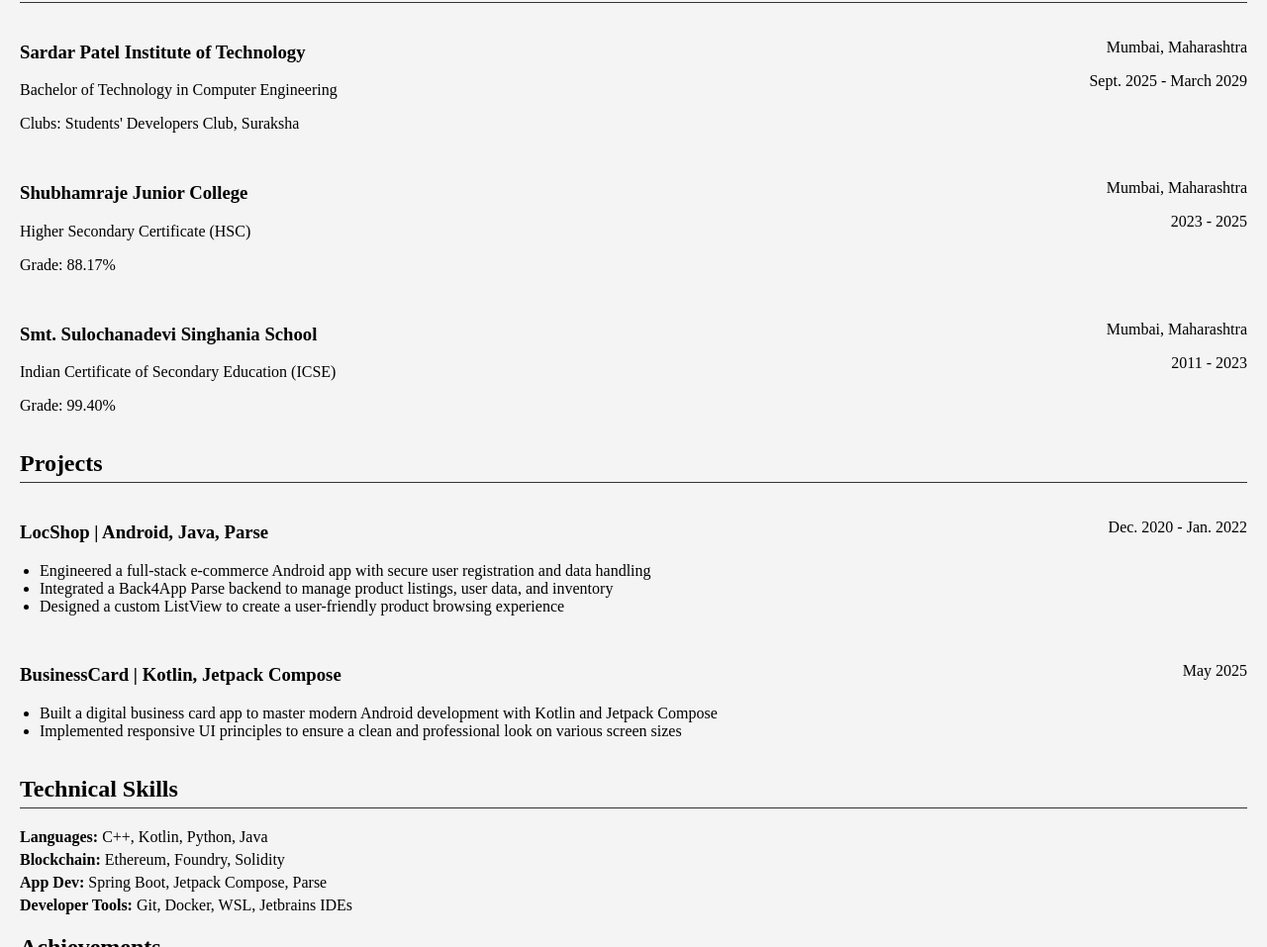
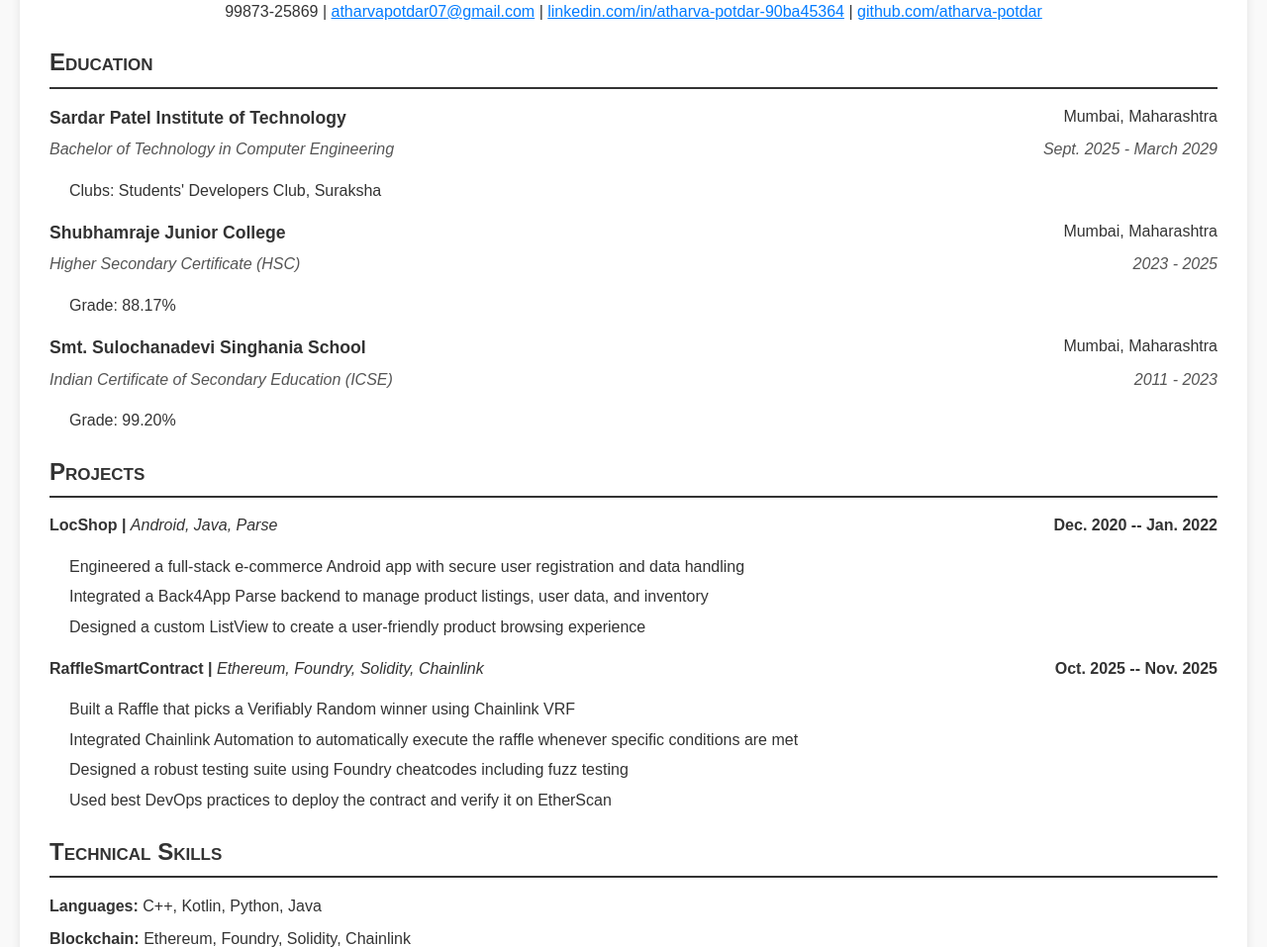
Before and after one commit to atharva-potdar/atharva-potdar.github.io, a plain HTML site: page index.html in a window 1280 px wide. Shown: the part 147-1104 px from the top of the page at 99% size. Drawn offline with Linux system fonts and the light colour scheme.

Commit message:
feat: update website

```diff
--- a/index.html
+++ b/index.html
@@ -1,108 +1,115 @@
 <!DOCTYPE html>
-<html lang="en-US">
 
+<html lang="en">
 <head>
 <meta charset="UTF-8">
-    <title>Atharva Potdar's Portfolio</title>
+<meta name="viewport" content="width=device-width, initial-scale=1.0">
+<title>Atharva Potdar - Resume</title>
 <link rel="stylesheet" href="style.css">
 </head>
+<body>
 
-<body>
+<div class="container">
     <header>
         <h1>Atharva Potdar</h1>
-        <p><a href="mailto:atharvapotdar07@gmail.com">atharvapotdar07@gmail.com</a> | <a
-                href="https://linkedin.com/in/atharva-potdar-90ba45364">linkedin.com/in/atharva-potdar-90ba45364</a> |
+        <div class="contact-info">
+            99873-25869 | <a href="mailto:atharvapotdar07@gmail.com">atharvapotdar07@gmail.com</a> |
+            <a href="https://www.linkedin.com/in/atharva-potdar-90ba45364/">linkedin.com/in/atharva-potdar-90ba45364</a> |
             <a href="https://github.com/atharva-potdar">github.com/atharva-potdar</a>
-        </p>
+        </div>
     </header>
-    <main>
+
     <section id="education">
         <h2>Education</h2>
-            <div class="entry">
-                <div class="left">
-                    <h3>Sardar Patel Institute of Technology</h3>
-                    <p>Bachelor of Technology in Computer Engineering</p>
-                    <p>Clubs: Students' Developers Club, Suraksha</p>
+        <div class="item">
+            <div class="subheading">
+                <strong>Sardar Patel Institute of Technology</strong>
+                <span>Mumbai, Maharashtra</span>
             </div>
-                <div class="right">
-                    <p>Mumbai, Maharashtra</p>
-                    <p>Sept. 2025 - March 2029</p>
+            <div class="subheading-details">
+                <span>Bachelor of Technology in Computer Engineering</span>
+                <span>Sept. 2025 - March 2029</span>
             </div>
+            <ul>
+                <li>Clubs: Students' Developers Club, Suraksha</li>
+            </ul>
         </div>
-            <div class="entry">
-                <div class="left">
-                    <h3>Shubhamraje Junior College</h3>
-                    <p>Higher Secondary Certificate (HSC)</p>
-                    <p>Grade: 88.17%</p>
+        <div class="item">
+            <div class="subheading">
+                <strong>Shubhamraje Junior College</strong>
+                <span>Mumbai, Maharashtra</span>
             </div>
-                <div class="right">
-                    <p>Mumbai, Maharashtra</p>
-                    <p>2023 - 2025</p>
+            <div class="subheading-details">
+                <span>Higher Secondary Certificate (HSC)</span>
+                <span>2023 - 2025</span>
             </div>
+            <ul>
+                <li>Grade: 88.17%</li>
+            </ul>
         </div>
-            <div class="entry">
-                <div class="left">
-                    <h3>Smt. Sulochanadevi Singhania School</h3>
-                    <p>Indian Certificate of Secondary Education (ICSE)</p>
-                    <p>Grade: 99.40%</p>
+        <div class="item">
+            <div class="subheading">
+                <strong>Smt. Sulochanadevi Singhania School</strong>
+                <span>Mumbai, Maharashtra</span>
             </div>
-                <div class="right">
-                    <p>Mumbai, Maharashtra</p>
-                    <p>2011 - 2023</p>
+            <div class="subheading-details">
+                <span>Indian Certificate of Secondary Education (ICSE)</span>
+                <span>2011 - 2023</span>
             </div>
+            <ul>
+                <li>Grade: 99.20%</li>
+            </ul>
         </div>
     </section>
+
     <section id="projects">
         <h2>Projects</h2>
-            <div class="entry">
-                <div class="left">
-                    <h3>LocShop | Android, Java, Parse</h3>
+        <div class="item">
+            <div class="project-heading">
+                <span><strong>LocShop</strong> | <em>Android, Java, Parse</em></span>
+                <span>Dec. 2020 -- Jan. 2022</span>
+            </div>
             <ul>
-                        <li>Engineered a full-stack e-commerce Android app with secure user registration and data
-                            handling</li>
-                        <li>Integrated a Back4App Parse backend to manage product listings, user data, and inventory
-                        </li>
+                <li>Engineered a full-stack e-commerce Android app with secure user registration and data handling</li>
+                <li>Integrated a Back4App Parse backend to manage product listings, user data, and inventory</li>
                 <li>Designed a custom ListView to create a user-friendly product browsing experience</li>
             </ul>
         </div>
-                <div class="right">
-                    <p>Dec. 2020 - Jan. 2022</p>
+        <div class="item">
+            <div class="project-heading">
+                <span><strong>RaffleSmartContract</strong> | <em>Ethereum, Foundry, Solidity, Chainlink</em></span>
+                <span>Oct. 2025 -- Nov. 2025</span>
             </div>
-            </div>
-            <div class="entry">
-                <div class="left">
-                    <h3>BusinessCard | Kotlin, Jetpack Compose</h3>
             <ul>
-                        <li>Built a digital business card app to master modern Android development with Kotlin and
-                            Jetpack Compose</li>
-                        <li>Implemented responsive UI principles to ensure a clean and professional look on various
-                            screen sizes</li>
+                <li>Built a Raffle that picks a Verifiably Random winner using Chainlink VRF</li>
+                <li>Integrated Chainlink Automation to automatically execute the raffle whenever specific conditions are met</li>
+                <li>Designed a robust testing suite using Foundry cheatcodes including fuzz testing</li>
+                <li>Used best DevOps practices to deploy the contract and verify it on EtherScan</li>
             </ul>
-                </div>
-                <div class="right">
-                    <p>May 2025</p>
-                </div>
         </div>
     </section>
 
     <section id="skills">
         <h2>Technical Skills</h2>
-            <p><strong>Languages:</strong> C++, Kotlin, Python, Java</p>
-            <p><strong>Blockchain:</strong> Ethereum, Foundry, Solidity</p>
-            <p><strong>App Dev:</strong> Spring Boot, Jetpack Compose, Parse</p>
-            <p><strong>Developer Tools:</strong> Git, Docker, WSL, Jetbrains IDEs</p>
+        <ul class="skills-list">
+            <li><strong>Languages:</strong> C++, Kotlin, Python, Java</li>
+            <li><strong>Blockchain:</strong> Ethereum, Foundry, Solidity, Chainlink</li>
+            <li><strong>App Dev:</strong> Spring Boot, Jetpack Compose, Parse</li>
+            <li><strong>Developer Tools:</strong> Git, Docker, WSL</li>
+        </ul>
     </section>
 
     <section id="achievements">
         <h2>Achievements</h2>
-            <ul>
-                <li>Achieved AIR 4 in ICSE Board Exam</li>
-                <li>Placed 30th in KJSSE CodeSpree 2025</li>
-                <li>Placed 27th in KJSSE Crackathon 2025</li>
-                <li>Won the SPITSec x Suraksha Capture The Flag (CTF) - Moodle Meltdown</li>
+        <ul class="achievements-list">
+            <li><strong>Achieved AIR 4</strong> in ICSE Board Exam</li>
+            <li><strong>Won</strong> the SPITSec x Suraksha Capture The Flag (CTF) - Moodle Meltdown</li>
+            <li><strong>Placed 27th</strong> in KJSSE CodeCell Crackathon 2025</li>
+            <li><strong>Placed 30th</strong> in SPIT SDC CP++ 2025</li>
+            <li><strong>Placed 30th</strong> in KJSSE CodeCell CodeSpree 2025</li>
         </ul>
     </section>
-    </main>
+
+</div>
 </body>
-
 </html>
--- a/style.css
+++ b/style.css
@@ -1,48 +1,89 @@
 body {
-    font-family: 'Times New Roman', Times, serif;
-    margin: 0;
-    padding: 20px;
-    background-color: #f4f4f4;
+font-family: sans-serif;
+line-height: 1.6;
+color: #333;
+background-color: #f9f9f9;
+margin: 0;
+padding: 20px;
 }
-
-header {
-    text-align: center;
-    border-bottom: 2px solid #333;
-    padding-bottom: 10px;
+.container {
+max-width: 1200px;
+margin: auto;
+background: #fff;
+padding: 30px;
+border-radius: 8px;
+box-shadow: 0 0 10px rgba(0,0,0,0.1);
 }
-
-header h1 {
-    margin: 0;
+h1, h2, h3 {
+color: #333;
 }
-
-header p {
-    margin: 5px 0;
+h1 {
+text-align: center;
+margin-bottom: 5px;
+font-size: 2.5em;
+font-variant: small-caps;
 }
-
+.contact-info {
+text-align: center;
+margin-bottom: 20px;
+}
+.contact-info a {
+color: #007bff;
+text-decoration: underline;
+}
+section {
+margin-bottom: 20px;
+}
 h2 {
-    border-bottom: 1px solid #333;
-    padding-bottom: 5px;
-    margin-top: 20px;
+border-bottom: 2px solid #333;
+padding-bottom: 5px;
+margin-bottom: 15px;
+font-variant: small-caps;
+font-size: 1.5em;
 }
-
-.entry {
-    display: flex;
-    justify-content: space-between;
-    margin-bottom: 15px;
+.subheading {
+display: flex;
+justify-content: space-between;
+margin-bottom: 5px;
 }
-
-.left {
-    text-align: left;
+.subheading strong {
+font-size: 1.1em;
 }
-
-.right {
-    text-align: right;
+.subheading-details {
+display: flex;
+justify-content: space-between;
+font-style: italic;
+color: #555;
+margin-bottom: 10px;
 }
-
+.item {
+margin-bottom: 10px;
+}
 ul {
-    padding-left: 20px;
+list-style-type: none;
+padding-left: 20px;
 }
-
-#skills p {
-    margin: 5px 0;
+ul li {
+margin-bottom: 5px;
 }
+.project-heading {
+display: flex;
+justify-content: space-between;
+font-weight: bold;
+margin-bottom: 5px;
+}
+.project-heading em {
+font-weight: normal;
+}
+.skills-list {
+padding-left: 0;
+}
+.skills-list li {
+margin-bottom: 8px;
+}
+.achievements-list {
+padding-left: 0;
+}
+.achievements-list li {
+margin-bottom: 8px;
+}
```
Lines whose indentation alone changed are shown as unchanged.
